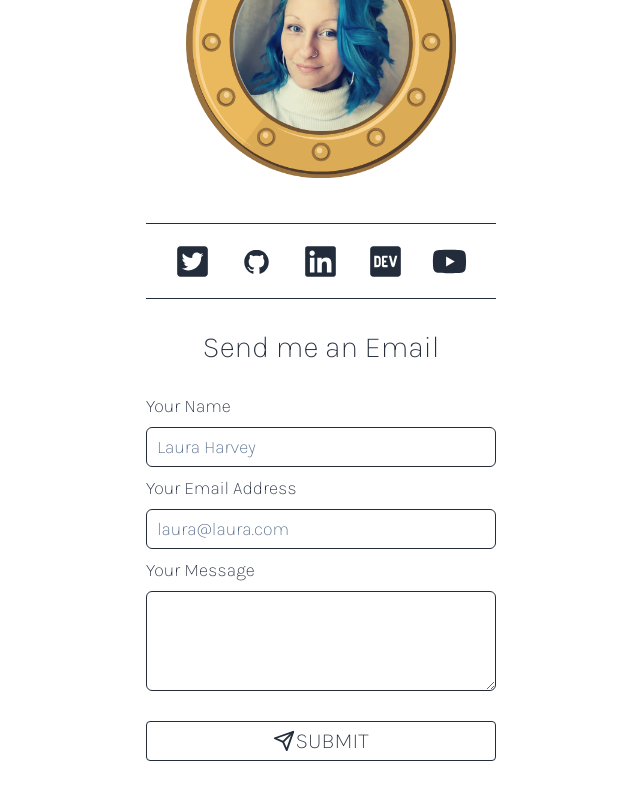
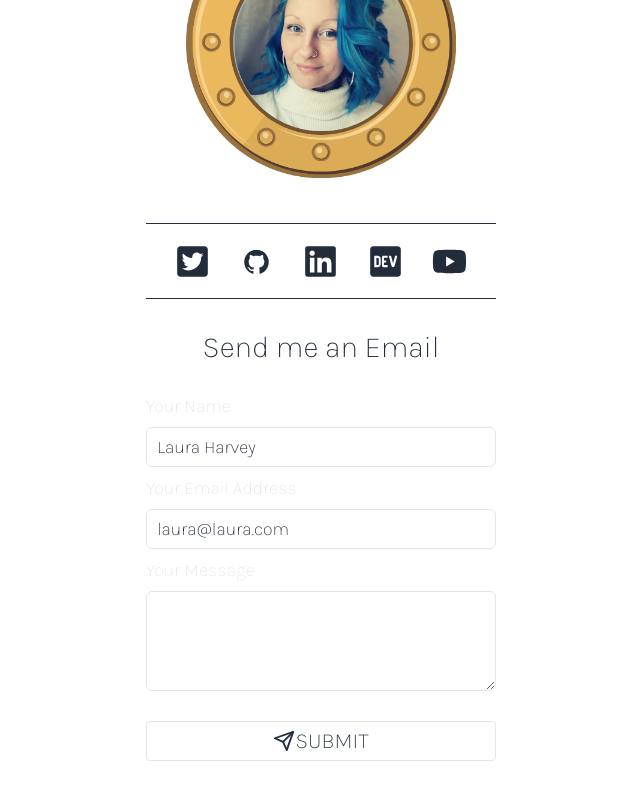
Before and after one commit to lauracharvey/my-portfolio, a React app: page / in a window 1280 px wide. Shown: the part 7538-8338 px from the top of the page, without its empty margins (319-959 px from the left). Built offline with nearby package versions, Linux system fonts and the light colour scheme; no server answers; the HTML template or start-up script is replaced by a standard one.

Commit message:
wider screen updates

```diff
--- a/src/App.js
+++ b/src/App.js
@@ -9,6 +9,7 @@ import Blog from './components/Blog'
 import SquidSlide from './components/Squid'
 import Contact from './components/Contact'
 import Sidebar from './components/Sidebar'
+import { FaAutoprefixer } from 'react-icons/fa'
 
 function App() {
   return <div className="App">
@@ -21,7 +22,7 @@ function App() {
         <img src="https://i.imgur.com/U7QEKVx.png" alt="sea scape" />
       </Background>
       <div
-        style={{ width: '100vw' }}
+        style={{ width: '100%' }}
       >
         <Navbar />
         <About />
--- a/src/styles/styles.scss
+++ b/src/styles/styles.scss
@@ -4,6 +4,7 @@
 :root {
   --darkBlue: #222c3b;
   --lightBlue: #9CB9E8;
+  --cream: #e6e6e1;
   --white: #ffffff;
   --gold: #ece4c1;
   --darkGold: #cdc5a8;
@@ -14,9 +15,9 @@
   box-sizing: border-box;
 }
 
-body {
+body, html {
   background-color: var(--white);
-  width: 100vw;
+  width: 100%;
   height: auto;
   display: flex;
   flex-direction: column;
@@ -163,7 +164,7 @@ header {
 // ABOUT
 
 .about {
-  width: 100vw;
+  width: 100%;
   height: 1150px;
   position: absolute;
   top: 100vh;
@@ -187,6 +188,7 @@ header {
   }
 
   img {
+    width: 1600px;
     position: absolute;
     bottom: -190px;
     z-index: 7;
@@ -388,7 +390,7 @@ header {
   color: var(--darkBlue);
 
   .blog-inner {
-    width: 100%;
+    max-width: 1300px;
     display: flex;
     flex-direction: row;
     flex-wrap: wrap;
@@ -483,16 +485,18 @@ header {
   flex-direction: column;
   align-items: center;
   justify-content: center;
-  color: var(--darkBlue);
+  color: var(--cream);
 
   h2 {
     font-size: 50px;
     margin-bottom: 30px;
+    color: var(--darkBlue);
   }
 
   h3 {
     font-size: 30px;
     margin: 30px 0 20px 0;
+    color: var(--darkBlue);
   }
 
   .headshot {
@@ -543,7 +547,7 @@ header {
 
     input {
       height: 40px;
-      border: solid 1px var(--darkBlue);
+      border: solid 1px var(--cream);
       background: none;
       padding: 10px;
       border-radius: 6px;
@@ -555,7 +559,7 @@ header {
     }
 
     ::placeholder {
-      color: #516788;
+      color: var(--darkBlue);
       font-weight: 200;
     }
 
@@ -563,12 +567,13 @@ header {
       outline: 0;
       background: var(--darkBlue);
       color: var(--lightBlue);
+      border: solid 1px var(--darkBlue);
       font-weight: 200;
     }
 
     textarea {
       height: 100px;
-      border: solid 1px var(--darkBlue);
+      border: solid 1px var(--cream);
       background: none;
       padding: 10px;
       border-radius: 6px;
@@ -585,7 +590,7 @@ header {
         height: 40px;
         border-radius: 4px;
         background: none;
-        border: solid 1px var(--darkBlue);
+        border: solid 1px var(--cream);
         font-family: var(--text);
         color: var(--darkBlue);
         font-size: 22px;
@@ -600,6 +605,7 @@ header {
     button:hover {
       background-color: var(--darkBlue);
       color: var(--lightBlue);
+      border: solid 1px var(--darkBlue);
     }
 
     button:focus {
@@ -609,6 +615,30 @@ header {
 }
 
 // MEDIA QUERIES
+
+@media only screen and (min-width: 1600px) {
+  .custom-bg {
+    width: 100%;
+  }
+
+  header {
+    width: 1600px;
+    left: calc( (100vw - 1600px) / 2);
+  }
+
+  .fixed {
+    left: calc( (100vw - 1600px) / 2);
+  }
+
+  .about, .blog-section, .projects, .squid {
+    width: 1600px;
+    left: calc( (100vw - 1600px) / 2);
+  }
+
+  .fish-level-one {
+    top: 2110px;
+  }
+}
 
 @media only screen and (max-width: 1490px) {
 
```
